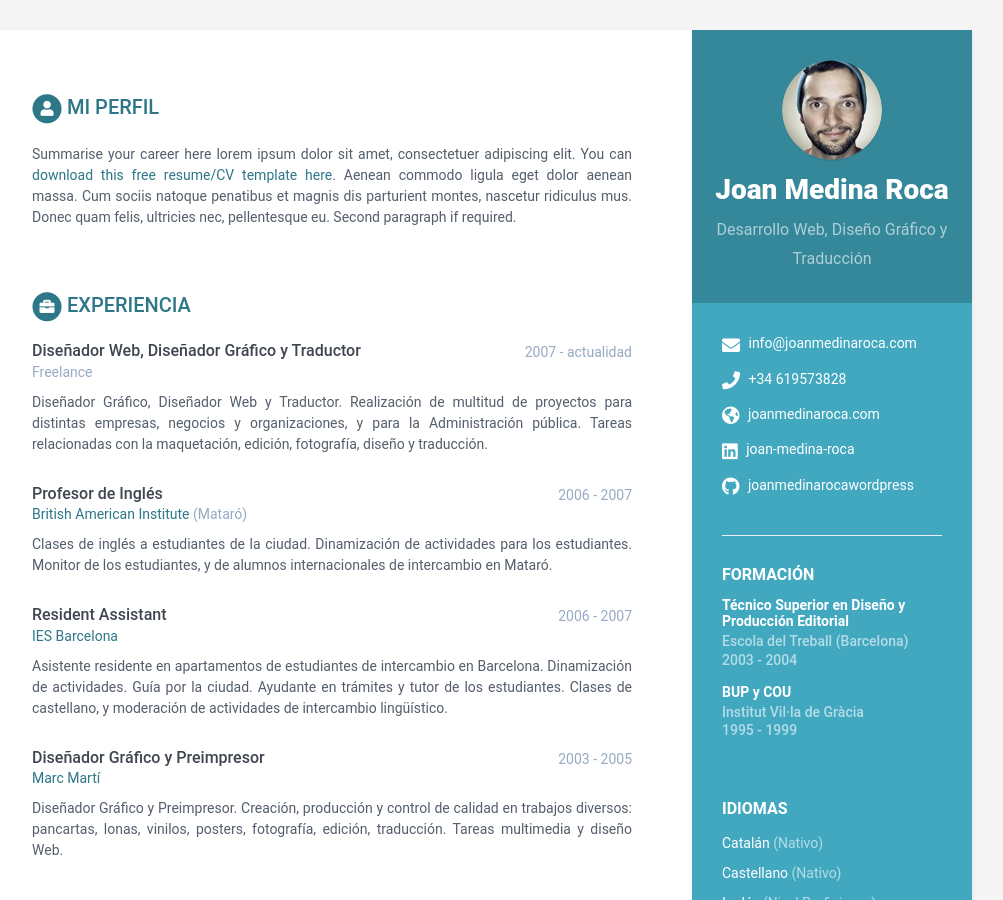
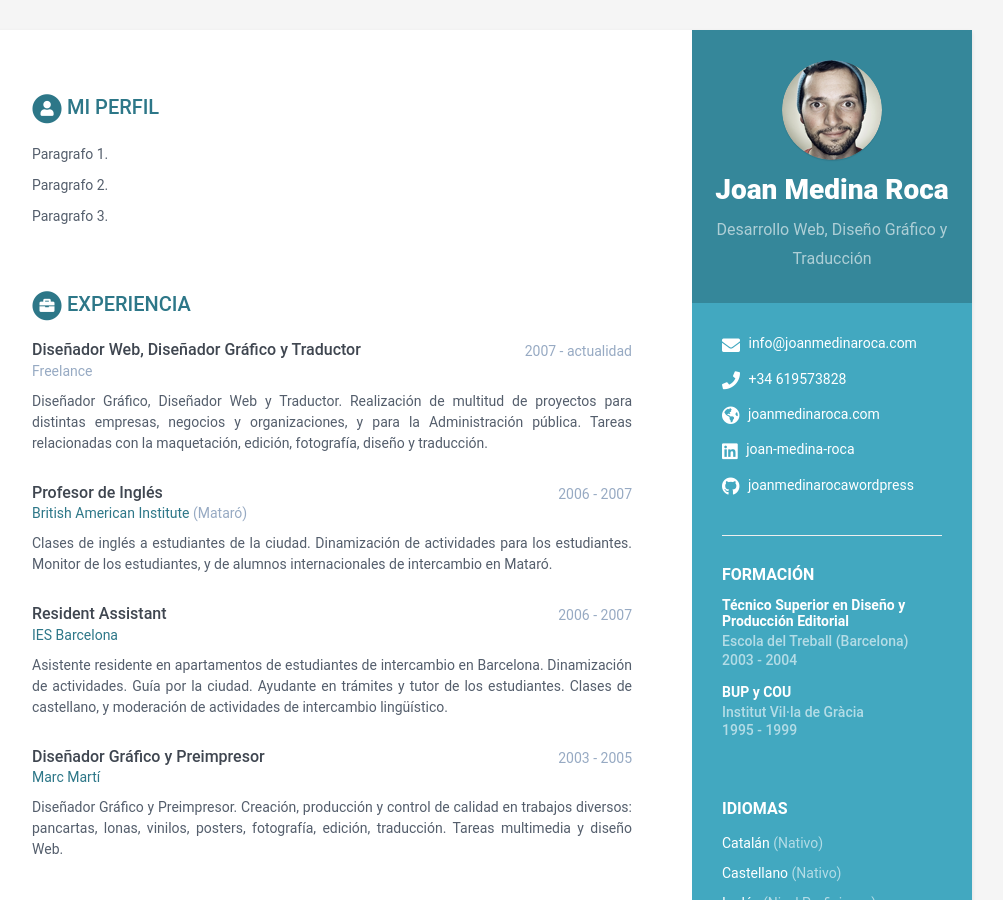
Before and after one commit to joan-medina-roca/cv.joanmedinaroca.com, a Jekyll site: the page built from index.html, in a window 1280 px wide and 900 px high. Shown: the whole window, without its empty margins (168-1171 px from the left). Built offline with Jekyll 4.4.1, drawn with Linux system fonts in a browser that asks for light colours.

Commit message:
presentación al inicio, texto

```diff
--- a/_data/data.yml
+++ b/_data/data.yml
@@ -68,12 +68,11 @@ sidebar:
 career-profile:
   title: Mi Perfil
   summary: |
-    Summarise your career here lorem ipsum dolor sit amet, consectetuer
-    adipiscing elit. You can [download this free resume/CV template here]().
-    Aenean commodo ligula eget dolor aenean massa. Cum sociis natoque
-    penatibus et magnis dis parturient montes, nascetur ridiculus mus.
-    Donec quam felis, ultricies nec, pellentesque eu.
-    Second paragraph if required.
+    Paragrafo 1.
+
+    Paragrafo 2.
+
+    Paragrafo 3.
 education:
   - degree: Técnico Superior en Diseño y Producción Editorial
     university: Escola del Treball (Barcelona)
```
